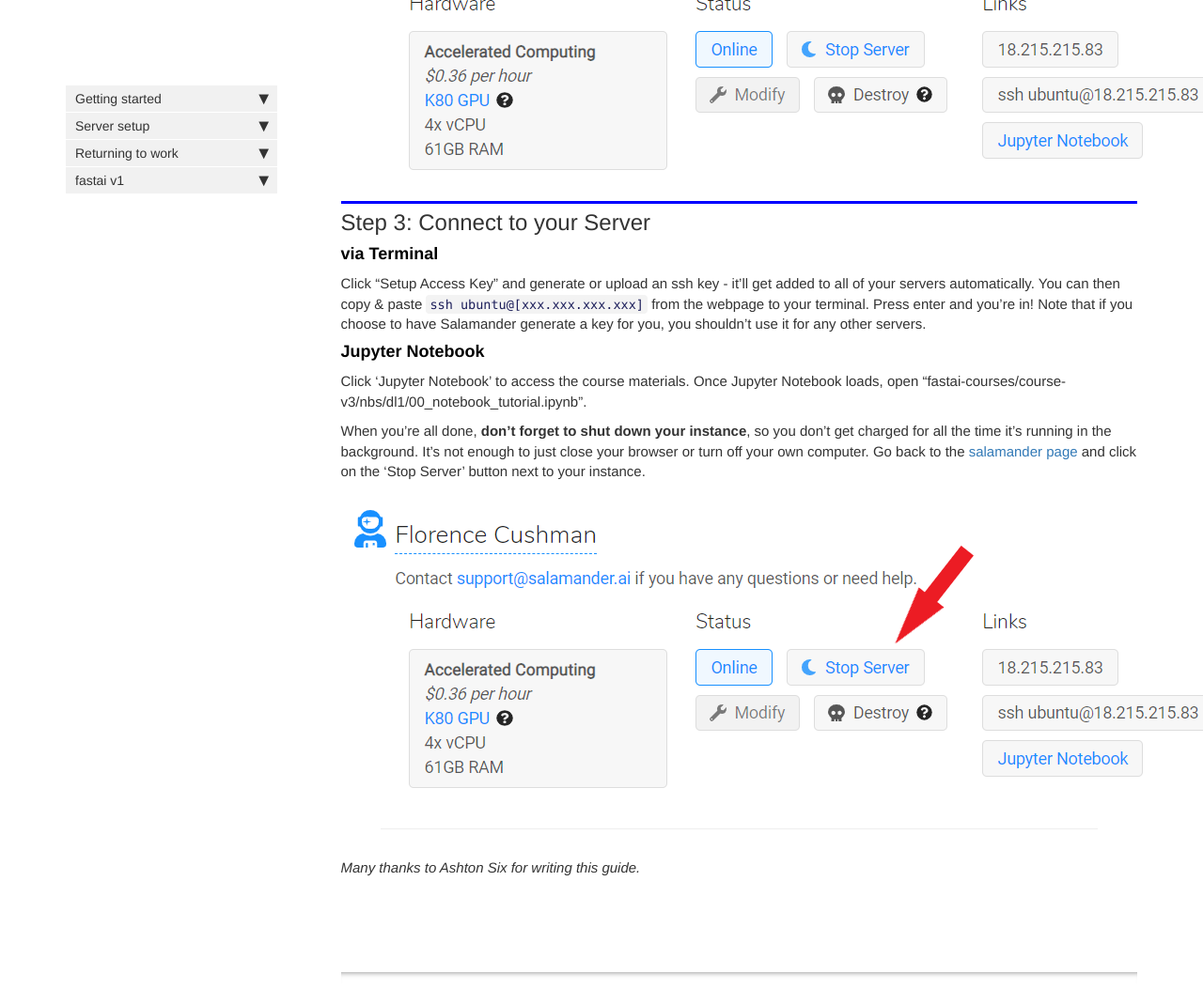
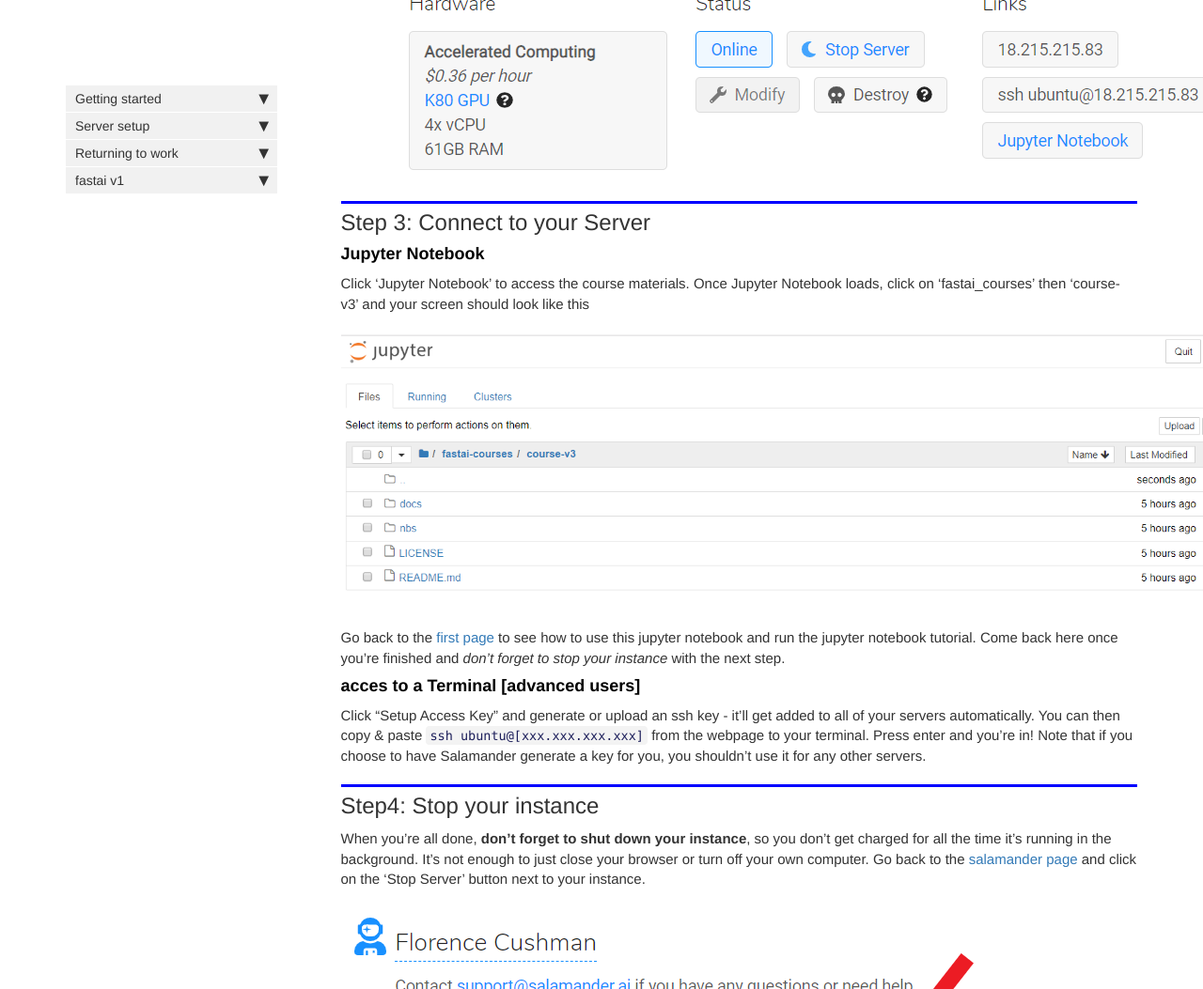
Before and after one commit to tamersalama/course-v3, a Jekyll site: the page built from docs/start_salamander.md, in a window 1280 px wide and 1400 px high, scrolled down 1666 px, cut to the strip 0-1053 px from the top of the window. Shown: the whole strip at 94% size. Built offline with Jekyll 4.4.1, drawn with Linux system fonts in a browser that asks for light colours; nearby versions of some CDN libraries; comment, search, counter and statistics services are not loaded.

Commit message:
Final salamander

```diff
--- a/docs/start_salamander.md
+++ b/docs/start_salamander.md
@@ -36,13 +36,19 @@
 
 ## Step 3: Connect to your Server
 
-#### via Terminal
+#### Jupyter Notebook
+
+Click 'Jupyter Notebook' to access the course materials. Once Jupyter Notebook loads, click on 'fastai_courses' then 'course-v3' and your screen should look like this
+
+![nb tuto](/images/salamander/final.png)
+
+Go back to the [first page](index) to see how to use this jupyter notebook and run the jupyter notebook tutorial. Come back here once you're finished and *don't forget to stop your instance* with the next step.
+
+#### acces to a Terminal [advanced users]
 
 Click "Setup Access Key" and generate or upload an ssh key - it'll get added to all of your servers automatically. You can then copy & paste `ssh ubuntu@[xxx.xxx.xxx.xxx]` from the webpage to your terminal. Press enter and you're in! Note that if you choose to have Salamander generate a key for you, you shouldn't use it for any other servers.
 
-#### Jupyter Notebook
-
-Click 'Jupyter Notebook' to access the course materials. Once Jupyter Notebook loads, open "fastai-courses/course-v3/nbs/dl1/00_notebook_tutorial.ipynb".
+## Step4: Stop your instance
 
 When you're all done, **don't forget to shut down your instance**, so you don't get charged for all the time it's running in the background. It's not enough to just close your browser or turn off your own computer. Go back to the [salamander page](https://salamander.ai/) and click on the 'Stop Server' button next to your instance.
 
```
Also changed, not shown: docs/images/salamander/final.PNG (added).
